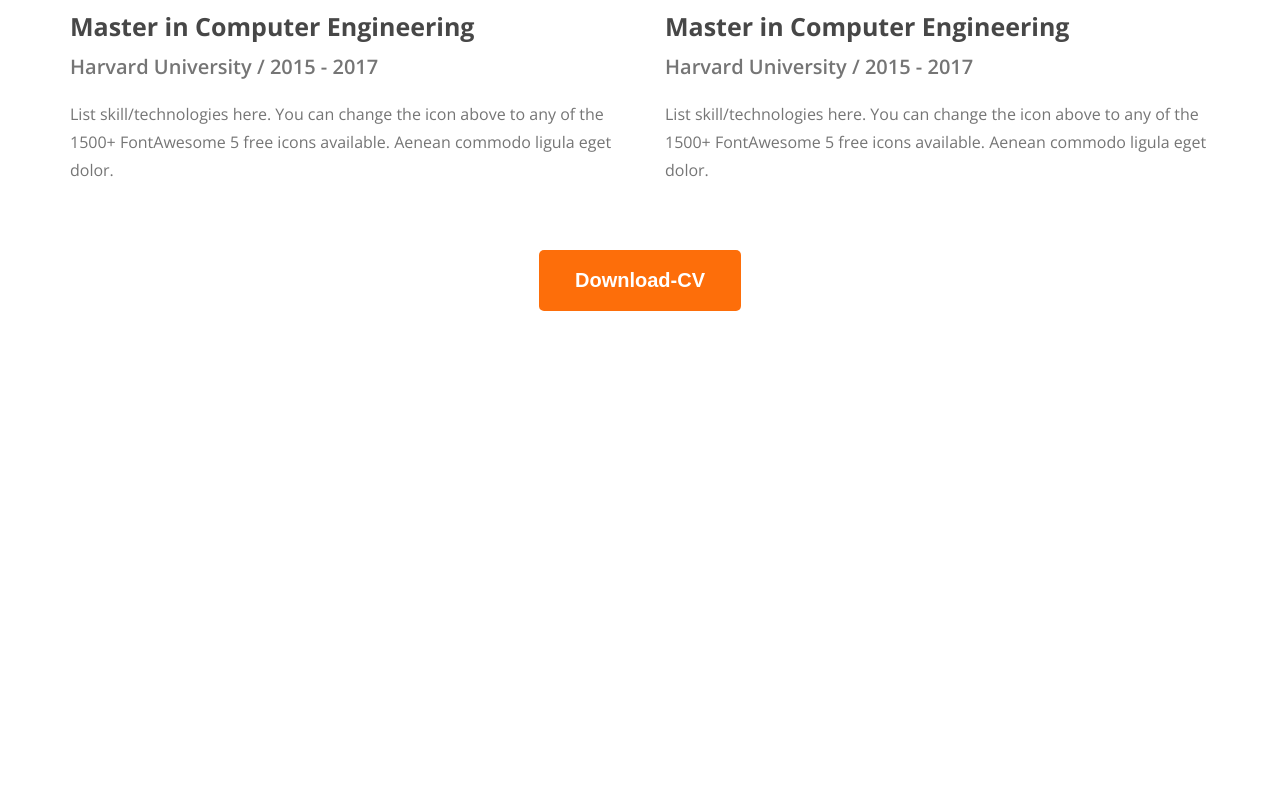
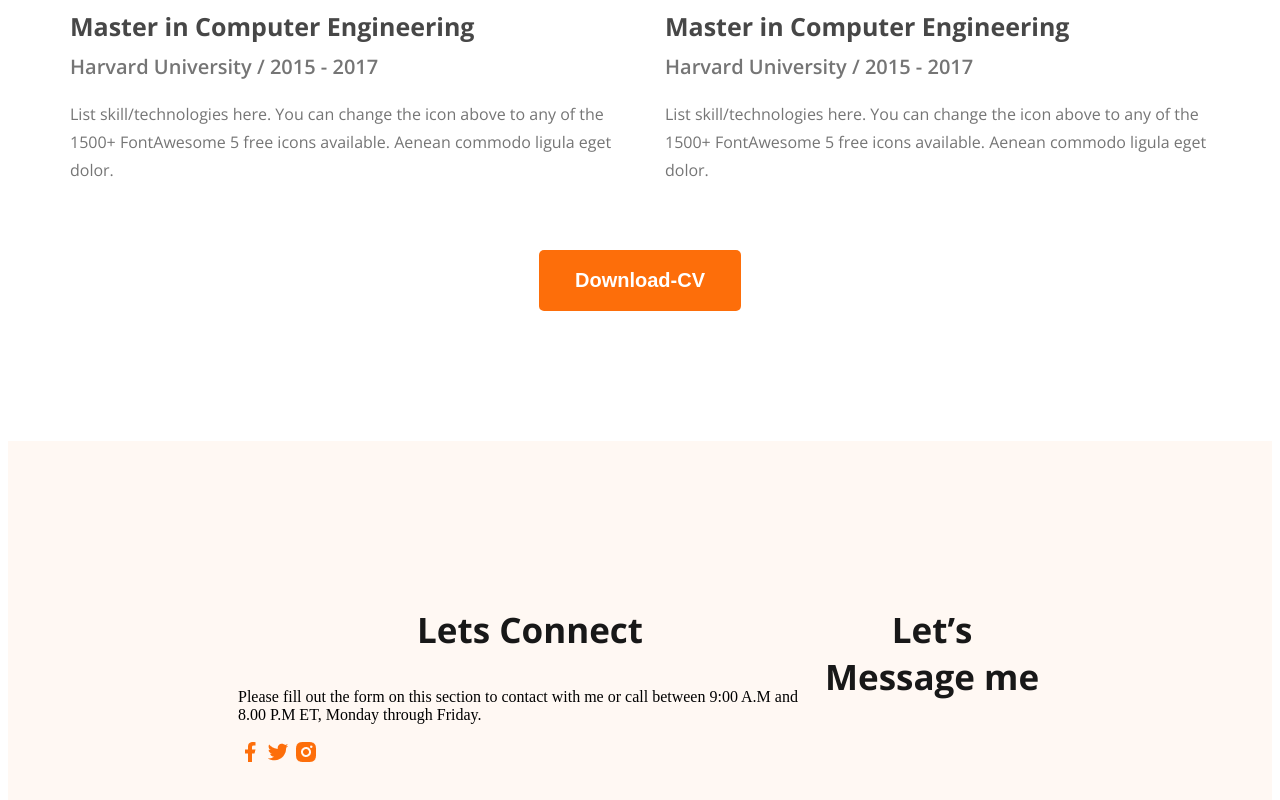
Before and after one commit to crocodile-fly/webdeveloper-portfolio, a plain HTML site: page index.html in a window 1280 px wide. Shown: the part 2995-3795 px from the top of the page. Before the commit the page ends 3314 px from the top, so only its background shows below. Drawn offline with nearby package versions, Linux system fonts and the light colour scheme.

Commit message:
basic footer

```diff
--- a/index.html
+++ b/index.html
@@ -142,7 +142,20 @@
         </section>
     </main>
     <footer>
+        <div class="footer-colimn">
+            <h3 class="section-title">Lets Connect</h3>
+            <p class="section-description">Please fill out the form on this section to contact with me or call between 9:00 A.M and 8.00 P.M ET, Monday through Friday.
 
+            </p>
+            <div class="social-link">
+                <a href=""><img src="images/icons/facebook.png" alt=""></a>
+                <a href=""><img src="images/icons/twitter.png" alt=""></a>
+                <a href=""><img src="images/icons/insta.png" alt=""></a>
+            </div>
+        </div>
+        <div class="footer-colimn">
+            <h3 class="section-title">Let’s Message me</h3>
+        </div>
     </footer>
 </body>
 </html>
--- a/styles/portfolio.css
+++ b/styles/portfolio.css
@@ -186,3 +186,10 @@ hr {
     text-align: center;
     margin-top: 50px;
 }
+/* footer style */
+ footer{
+    display: flex;
+    background: #FFF8F3;
+    padding: 130px 230px;
+    margin-top: 130px;
+ }
```
